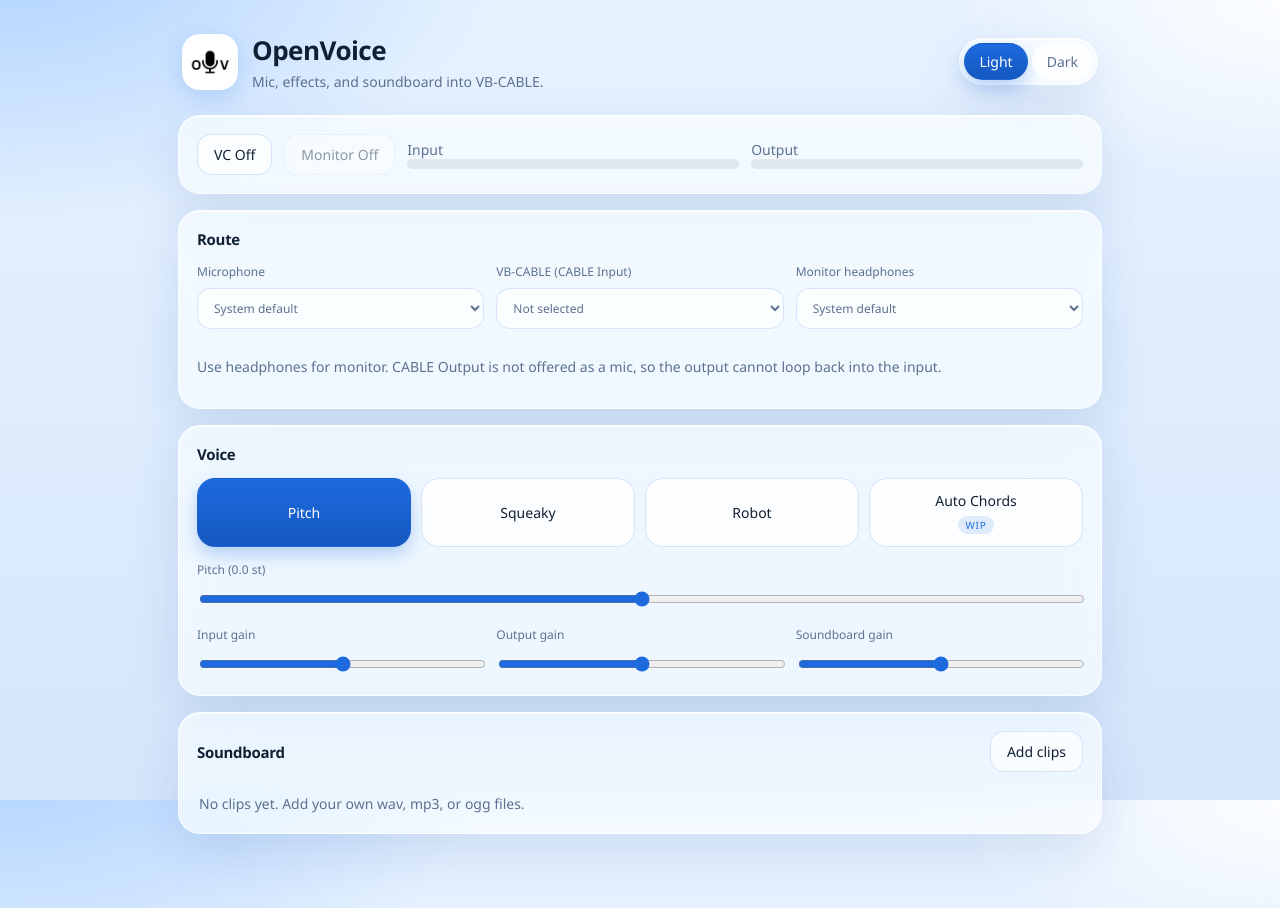
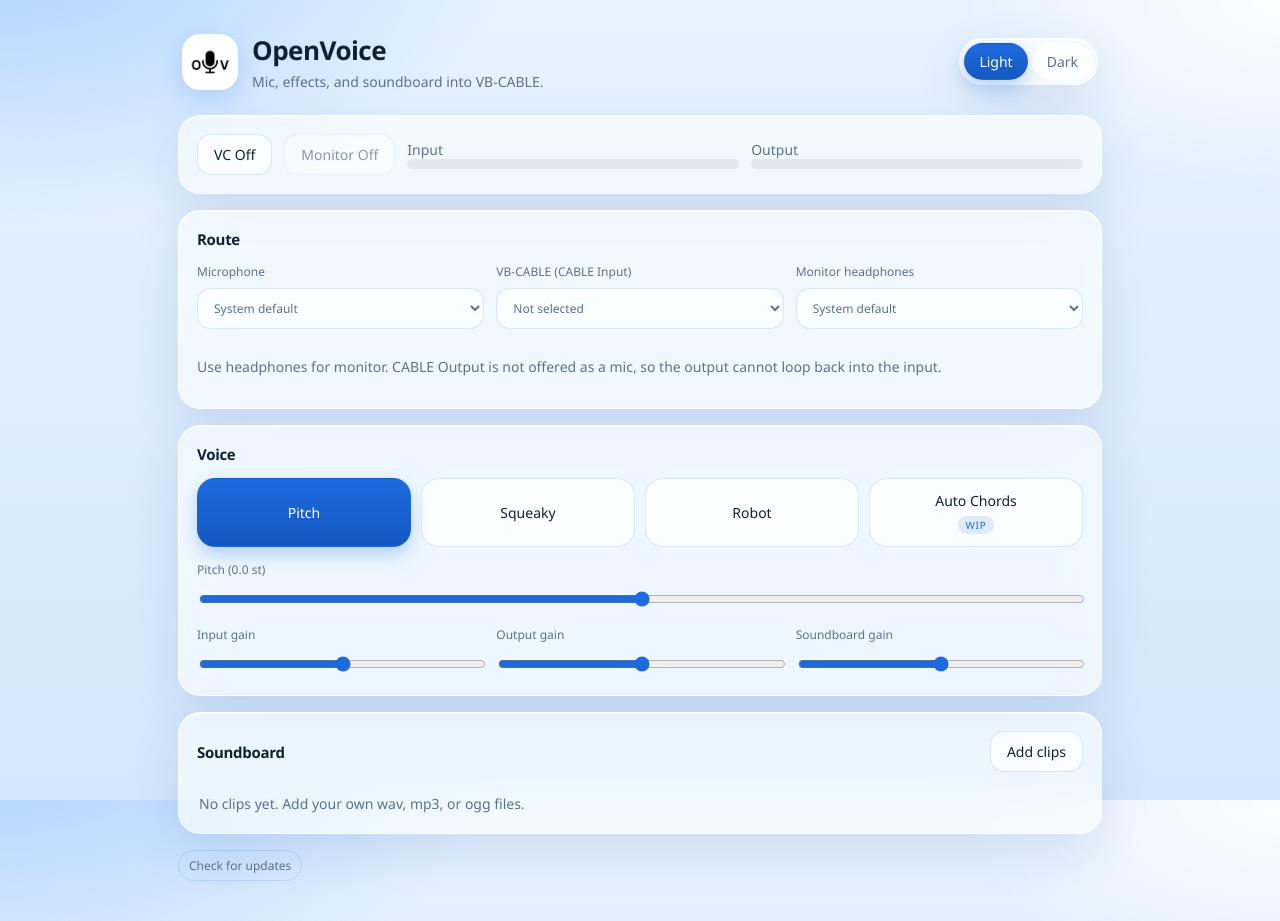
Before and after one commit to TheBiggestNerd2014/openvoice, a React (Vite) app: page / in a window 1280 px wide. Built offline with nearby package versions, Linux system fonts and the light colour scheme.

Commit message:
Add a button to check for updates on demand.
A manual check shows the update window again if a newer build is waiting.

```diff
--- a/src/main/index.ts
+++ b/src/main/index.ts
@@ -5,7 +5,7 @@
 import { loadSettings, saveSettings } from './settings'
 import { applyHotkeys, setPlayHandler, stopHotkeys } from './hotkeys'
 import { findBundledInstaller, launchBundledInstaller } from './cable'
-import { startAutoUpdater, getUpdateStatus, onUpdateStatus, quitAndInstall } from './updater'
+import { startAutoUpdater, getUpdateStatus, onUpdateStatus, quitAndInstall, requestUpdateCheck } from './updater'
 import { defaultSettings, type AppSettings, type ThemeMode, type VoiceMode } from '../shared/types'
 
 function appIcon(): string | undefined {
@@ -257,6 +257,9 @@
   ipcMain.handle('cable:install', () => launchBundledInstaller())
   ipcMain.handle('cable:find', () => loadAddon().findCable())
   ipcMain.handle('update:status', () => getUpdateStatus())
+  ipcMain.handle('update:check', () => {
+    requestUpdateCheck()
+  })
   ipcMain.handle('update:install', () => {
     quitAndInstall()
   })
--- a/src/preload/index.ts
+++ b/src/preload/index.ts
@@ -23,6 +23,7 @@
   findCable: (): Promise<{ found: boolean; id: string; name: string }> =>
     ipcRenderer.invoke('cable:find'),
   updateStatus: (): Promise<UpdateStatus> => ipcRenderer.invoke('update:status'),
+  checkForUpdates: (): Promise<void> => ipcRenderer.invoke('update:check'),
   installUpdate: (): Promise<void> => ipcRenderer.invoke('update:install'),
   onUpdate: (fn: (status: UpdateStatus) => void): (() => void) => {
     const handler = (_e: unknown, status: UpdateStatus): void => fn(status)
--- a/src/renderer/src/App.tsx
+++ b/src/renderer/src/App.tsx
@@ -491,7 +491,17 @@
         )}
       </section>
 
-      <p className="update">
+      <div className="update">
+        <button
+          className="btn tiny"
+          disabled={update.state === 'checking' || update.state === 'downloading'}
+          onClick={() => {
+            setUpdateDismissed('')
+            void window.openvoice?.checkForUpdates()
+          }}
+        >
+          Check for updates
+        </button>
         {update.state === 'ready' ? (
           <button className="btn tiny" onClick={() => void window.openvoice?.installUpdate()}>
             Restart and install {update.version}
@@ -499,7 +509,7 @@
         ) : (
           <span>{update.message ?? ''}</span>
         )}
-      </p>
+      </div>
     </div>
   )
 }
--- a/src/renderer/src/styles.css
+++ b/src/renderer/src/styles.css
@@ -136,6 +136,13 @@
 .empty,
 .update {
   color: var(--muted);
+}
+
+.update {
+  display: flex;
+  flex-wrap: wrap;
+  align-items: center;
+  gap: 10px;
 }
 
 .update-pop {
```
Also changed, not shown: src/main/updater.ts (+8 -0 lines).
